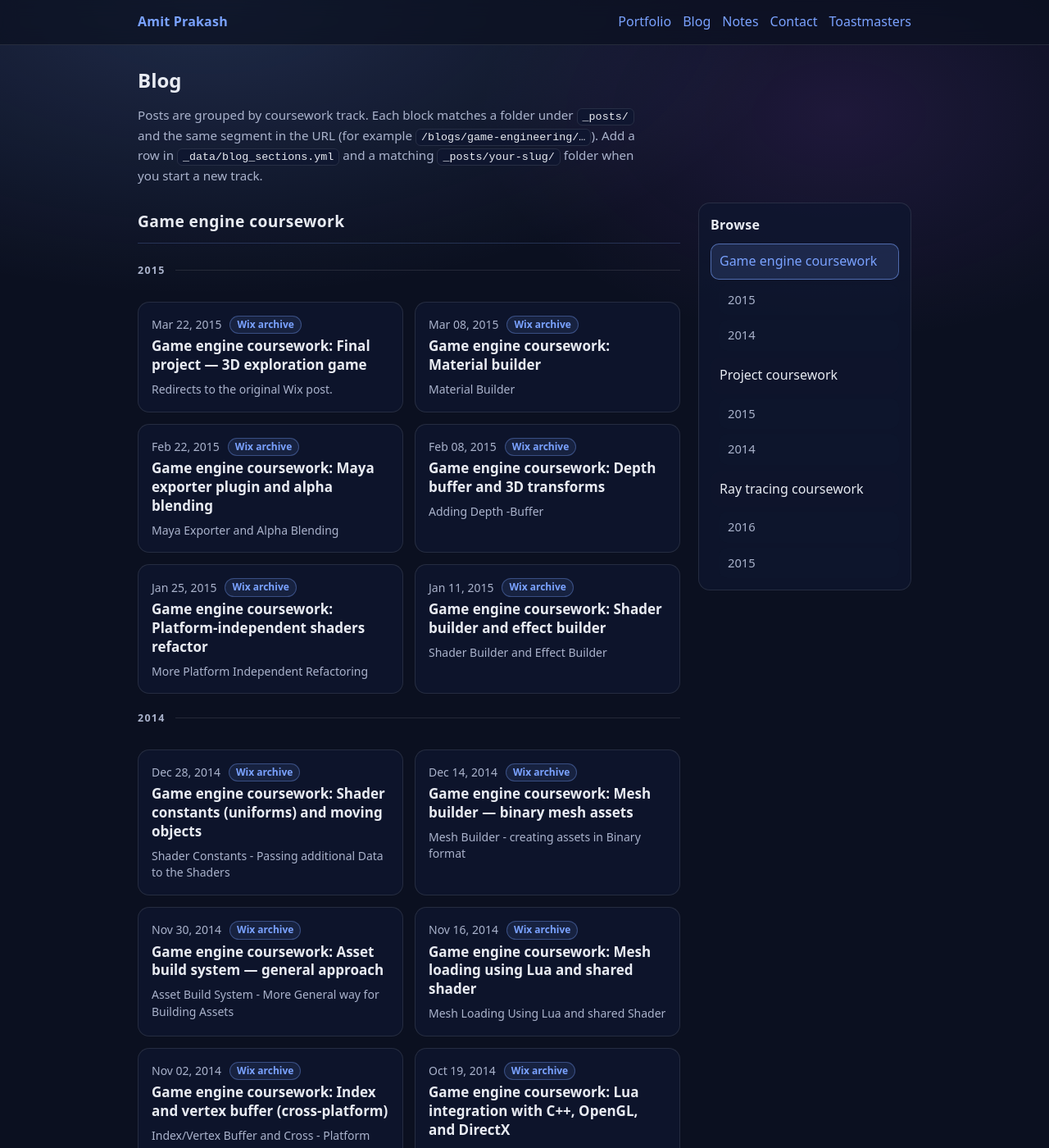
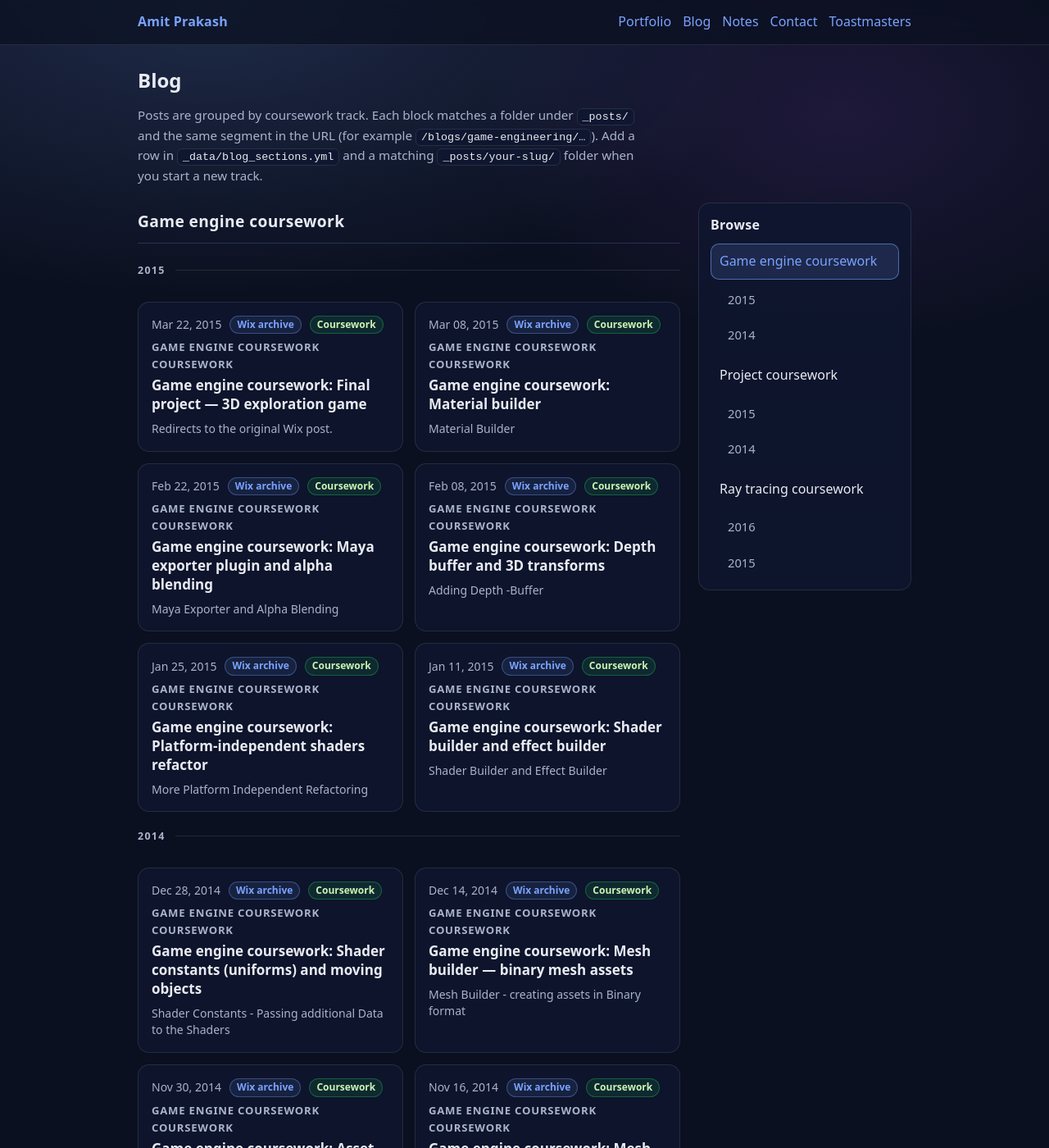
Before and after one commit to amitprakash07/amitprakash07.github.io, a Jekyll site: the page built from blogs/index.html, in a window 1280 px wide and 1400 px high. Shown: the whole window at 82% size. Built offline with Jekyll 4.4.1, drawn with Linux system fonts in a browser that asks for light colours; some of the changed text lies outside the part shown.

Commit message:
Update style

```diff
--- a/assets/css/style.css
+++ b/assets/css/style.css
@@ -267,6 +267,15 @@ a:hover { text-decoration: underline; }
   min-height: 0;
 }
 
+.blog-index-card__track {
+  margin-top: 6px;
+  font-size: 0.82rem;
+  font-weight: 650;
+  letter-spacing: 0.06em;
+  text-transform: uppercase;
+  color: var(--muted);
+}
+
 .blog-index-card__date {
   color: var(--muted);
   font-size: 14px;
@@ -294,6 +303,12 @@ a:hover { text-decoration: underline; }
   color: var(--link);
   background: rgba(122, 162, 255, 0.10);
   border-color: rgba(122, 162, 255, 0.35);
+}
+
+.blog-index-badge--coursework {
+  color: rgba(212, 255, 184, 0.95);
+  background: rgba(34, 197, 94, 0.12);
+  border-color: rgba(34, 197, 94, 0.35);
 }
 
 .blog-index-card__title {
--- a/blogs/index.html
+++ b/blogs/index.html
@@ -43,7 +43,11 @@ title: Blog
               {%- if post.redirect_to_wix and post.source_wix -%}
                 <span class="blog-index-badge blog-index-badge--wix" title="Opens the archived Wix version">Wix archive</span>
               {%- endif -%}
+              {%- if post.tags contains "coursework" -%}
+                <span class="blog-index-badge blog-index-badge--coursework" title="Coursework write-up">Coursework</span>
+              {%- endif -%}
             </div>
+            <div class="blog-index-card__track">{{ section.title }} coursework</div>
             <div class="blog-index-card__title"><a href="{{ post.url | relative_url }}">{{ post.title }}</a></div>
             {% if post.excerpt %}
             <div class="blog-index-card__excerpt">{{ post.excerpt | strip_html | truncate: 160 }}</div>
```
